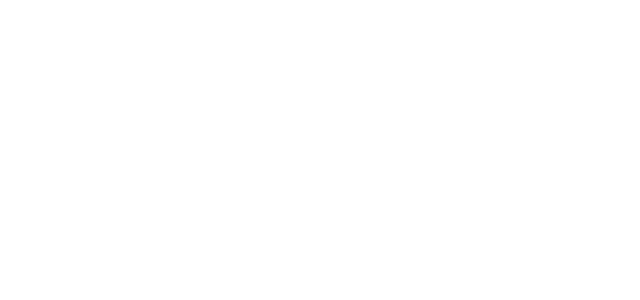
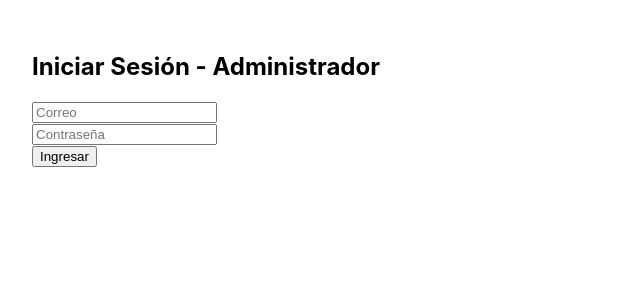
Before and after one commit to KALA2501/kala-frontend, a React (Create React App) app: page /admin-login in a window 1280 px wide. Before the commit this address had no page. Shown: the top 300 px of the page, without its empty margins (0-640 px from the left). Built offline with nearby package versions, Linux system fonts and the light colour scheme.

Commit message:
descansaré

```diff
--- a/src/App.js
+++ b/src/App.js
@@ -4,14 +4,18 @@ import Login from './pages/Login';
 import MainPanel from './pages/MainPanel';
 import Panel from './pages/Panel';
 import Home from './pages/Home';
+import AdminLogin from './pages/AdminLogin';
+import AdminPanel from './pages/AdminPanel';
 
 function App() {
   return (
     <Router>
       <Routes>
         <Route path="/" element={<Home />} />
-        <Route path="/" element={<Login />} />
-        <Route path="/panel" element={<MainPanel />} />
+        <Route path="/login" element={<Login />} />
+        <Route path="/admin-login" element={<AdminLogin />} />
+        <Route path="/admin-panel" element={<AdminPanel />} />
+        <Route path="/main-panel" element={<MainPanel />} />
         <Route path="/panel" element={<Panel />} />
       </Routes>
     </Router>
--- /dev/null
+++ b/src/pages/AdminLogin.jsx
@@ -0,0 +1,52 @@
+import React, { useState } from 'react';
+import { signInWithEmailAndPassword } from 'firebase/auth';
+import { auth } from '../services/firebaseConfig';
+import { useNavigate } from 'react-router-dom';
+
+const AdminLogin = () => {
+  const [email, setEmail] = useState('');
+  const [password, setPassword] = useState('');
+  const [error, setError] = useState('');
+  const navigate = useNavigate();
+
+  const handleLogin = async (e) => {
+    e.preventDefault();
+    try {
+      const userCredential = await signInWithEmailAndPassword(auth, email, password);
+      const user = userCredential.user;
+
+      // Validación: solo permitir si es el admin
+      if (user.email === 'admin@kala.com') {
+        navigate('/admin-panel');
+      } else {
+        setError('⚠️ No tienes permisos de administrador.');
+      }
+    } catch (err) {
+      setError('Usuario o contraseña incorrectos');
+    }
+  };
+
+  return (
+    <div style={{ padding: '2rem' }}>
+      <h2>Iniciar Sesión - Administrador</h2>
+      <form onSubmit={handleLogin}>
+        <input
+          type="email"
+          placeholder="Correo"
+          value={email}
+          onChange={(e) => setEmail(e.target.value)}
+        /><br />
+        <input
+          type="password"
+          placeholder="Contraseña"
+          value={password}
+          onChange={(e) => setPassword(e.target.value)}
+        /><br />
+        <button type="submit">Ingresar</button>
+        {error && <p style={{ color: 'red' }}>{error}</p>}
+      </form>
+    </div>
+  );
+};
+
+export default AdminLogin;
--- /dev/null
+++ b/src/pages/AdminPanel.jsx
@@ -0,0 +1,71 @@
+import React, { useEffect, useState } from 'react';
+import axios from 'axios';
+
+const AdminPanel = () => {
+  const [solicitudes, setSolicitudes] = useState([]);
+  const [mensaje, setMensaje] = useState('');
+
+  useEffect(() => {
+    fetchSolicitudes();
+  }, []);
+
+  const fetchSolicitudes = async () => {
+    try {
+      const res = await axios.get('http://localhost:8080/api/solicitudes-centro-medico');
+      setSolicitudes(res.data);
+    } catch (error) {
+      setMensaje('❌ Error al cargar solicitudes');
+    }
+  };
+
+  const marcarProcesado = async (id) => {
+    try {
+      await axios.put(`http://localhost:8080/api/solicitudes-centro-medico/${id}/procesar`);
+      setMensaje('✅ Solicitud marcada como procesada');
+      fetchSolicitudes(); // recargar lista
+    } catch (error) {
+      setMensaje('❌ Error al procesar solicitud');
+    }
+  };
+
+  return (
+    <div style={{ padding: '2rem' }}>
+      <h1>Panel de Administración - Solicitudes</h1>
+      {mensaje && <p>{mensaje}</p>}
+      {solicitudes.length === 0 ? (
+        <p>No hay solicitudes pendientes.</p>
+      ) : (
+        <table border="1" cellPadding="10">
+          <thead>
+            <tr>
+              <th>Nombre</th>
+              <th>Dirección</th>
+              <th>Correo</th>
+              <th>Teléfono</th>
+              <th>Procesado</th>
+              <th>Acciones</th>
+            </tr>
+          </thead>
+          <tbody>
+            {solicitudes.map((s) => (
+              <tr key={s.id}>
+                <td>{s.nombre}</td>
+                <td>{s.direccion}</td>
+                <td>{s.correo}</td>
+                <td>{s.telefono}</td>
+                <td>{s.procesado ? 'Sí' : 'No'}</td>
+                <td>
+                  {!s.procesado && (
+                    <button onClick={() => marcarProcesado(s.id)}>Procesar</button>
+                  )}
+                </td>
+              </tr>
+            ))}
+          </tbody>
+        </table>
+      )}
+    </div>
+  );
+};
+
+export default AdminPanel;
--- a/src/pages/Home.jsx
+++ b/src/pages/Home.jsx
@@ -41,15 +41,16 @@ const Home = () => {
     }
 
     try {
-      await axios.post('http://localhost:8080/api/solicitudes-centros', formData);
-      setMensaje('✅ Solicitud enviada correctamente. Revisa tu correo para próximas instrucciones.');
+      // ⚠️ Aquí se corrigió la URL del endpoint
+      await axios.post('http://localhost:8080/api/solicitudes-centro-medico', formData);
+      setMensaje('✅ Centro médico registrado correctamente. Revisa tu correo.');
       setFormData({ nombre: '', direccion: '', correo: '', telefono: '' });
       setErrors({});
     } catch (error) {
       if (error.response?.status === 409) {
-        setMensaje('⚠️ Ya existe una solicitud o un centro con ese correo o teléfono.');
+        setMensaje('⚠️ Ya existe una solicitud con ese correo o teléfono.');
       } else {
-        setMensaje('❌ Error al enviar la solicitud. Intenta nuevamente más tarde.');
+        setMensaje('❌ Ocurrió un error al registrar. Intenta más tarde.');
       }
     }
   };
```
